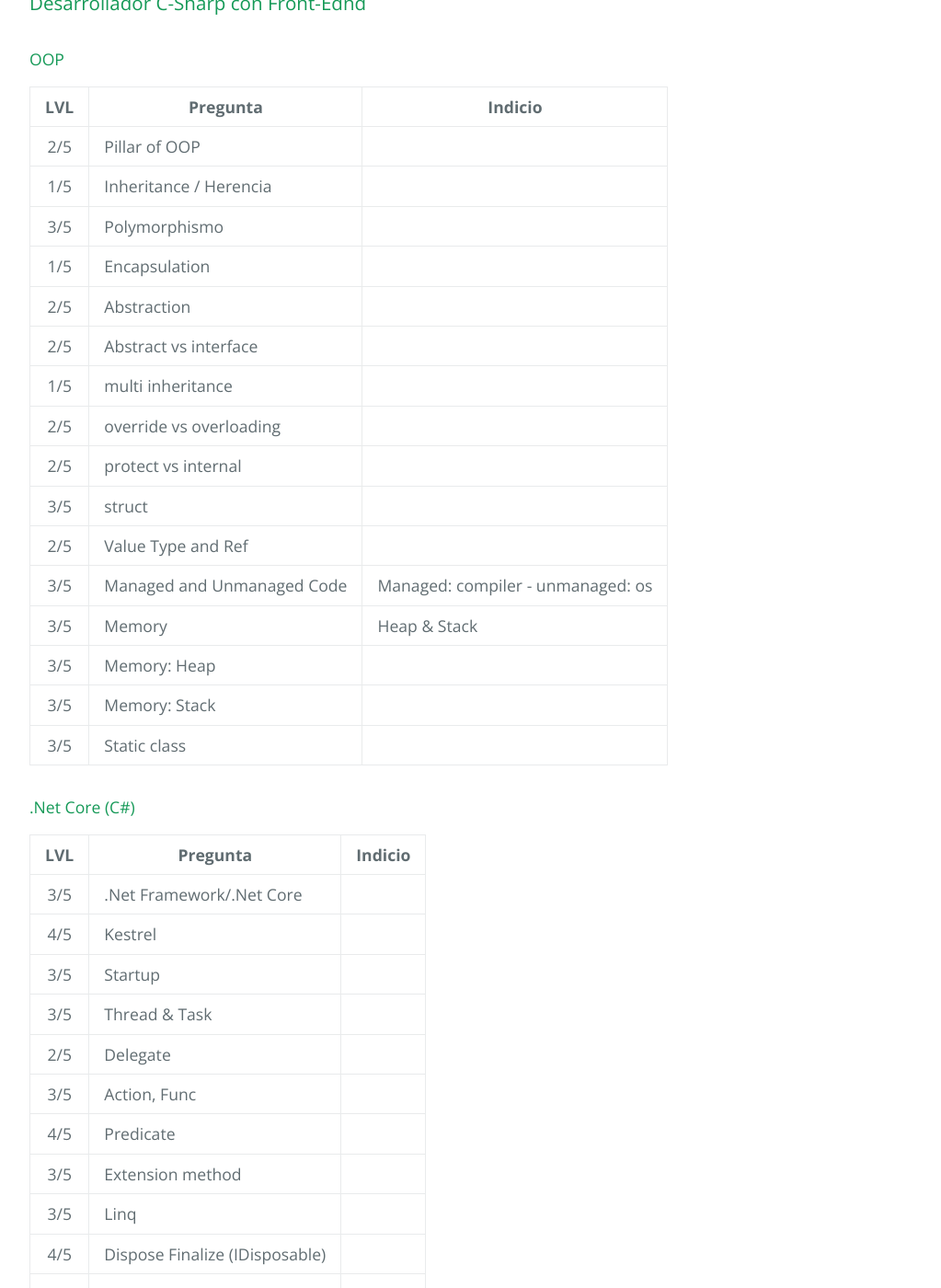
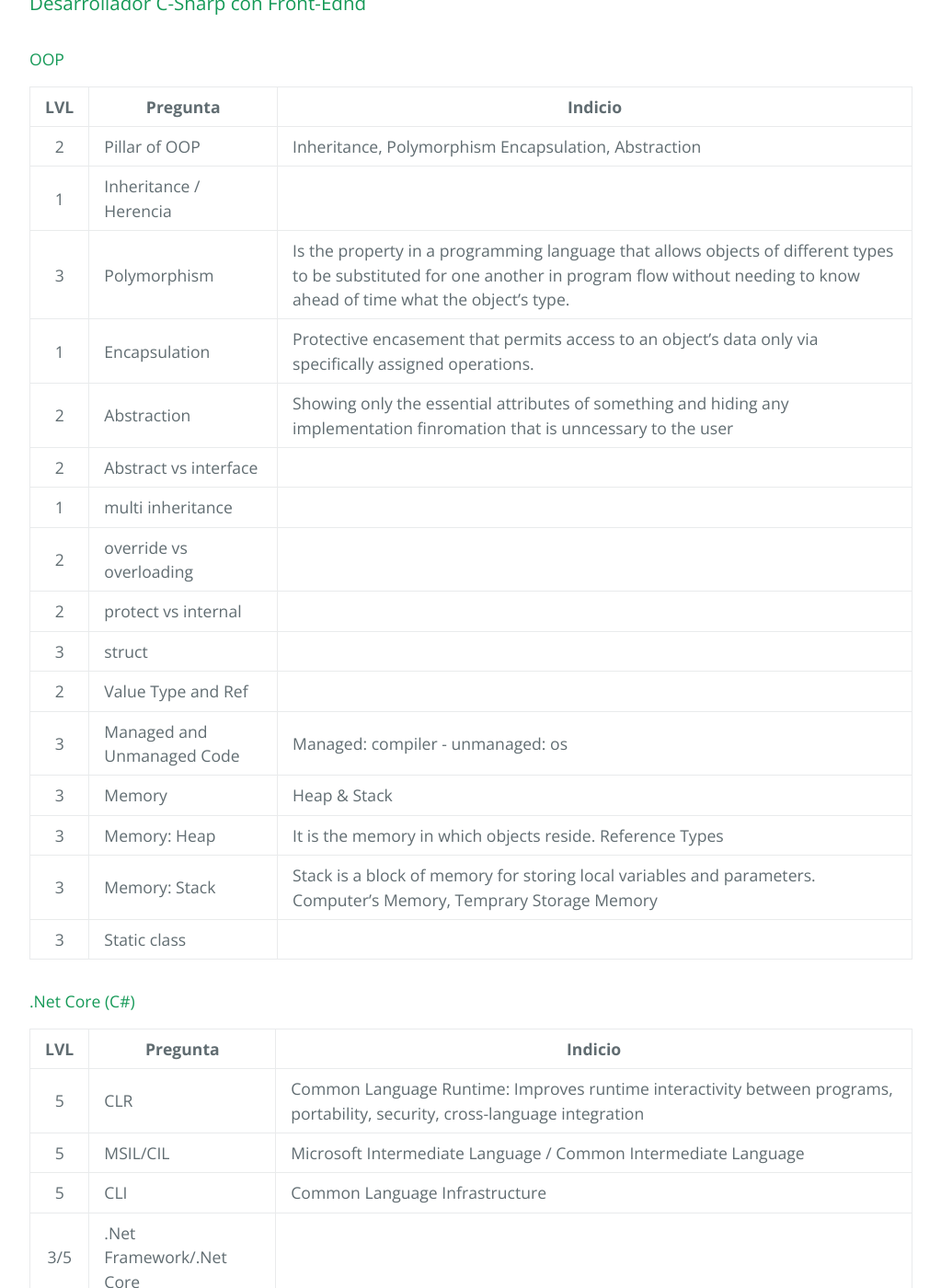
Before and after one commit to iranhoe/iranhoe.github.io, a Jekyll site: the page built from _posts/2020-10-26-interview-questions.md, in a window 1280 px wide and 1400 px high, scrolled down 1069 px. Shown: the whole window at 92% size, without its empty margins (128-1151 px from the left). Built offline with Jekyll 4.4.1, drawn with Linux system fonts in a browser that asks for light colours; comment, search, counter and statistics services are not loaded; some of the changed text lies outside the part shown.

Commit message:
adding .net details

```diff
--- a/_posts/2020-10-26-interview-questions.md
+++ b/_posts/2020-10-26-interview-questions.md
@@ -18,28 +18,30 @@ en alguna actualizacion cambiare eso a español e ingles.
 
 | LVL | Pregunta                       | Indicio                           |
 |:---:|--------------------------------|-----------------------------------|
-| 2/5 | Pillar of OOP                  |                                   |
-| 1/5 | Inheritance / Herencia         |                                   |
-| 3/5 | Polymorphismo                  |                                   |
-| 1/5 | Encapsulation                  |                                   |
-| 2/5 | Abstraction                    |                                   |
-| 2/5 | Abstract vs interface          |                                   |
-| 1/5 | multi inheritance              |                                   |
-| 2/5 | override vs overloading        |                                   |
-| 2/5 | protect vs internal            |                                   |
-| 3/5 | struct                         |                                   |
-| 2/5 | Value Type and Ref             |                                   |
-| 3/5 | Managed and Unmanaged Code     | Managed: compiler - unmanaged: os |
-| 3/5 | Memory                         | Heap & Stack                      |
-| 3/5 | Memory: Heap                   |                                   |
-| 3/5 | Memory: Stack                  |                                   |
-| 3/5 | Static class                   |                                   |
-
+|  2  | Pillar of OOP                  | Inheritance, Polymorphism Encapsulation, Abstraction |
+|  1  | Inheritance / Herencia         |                                   |
+|  3  | Polymorphism                   | Is the property in a programming language that allows objects of different types to be substituted for one another in program flow without needing to know ahead of time what the object's type. |
+|  1  | Encapsulation                  | Protective encasement that permits access to an object's data only via specifically assigned operations. |
+|  2  | Abstraction                    | Showing only the essential attributes of something and hiding any implementation finromation that is unncessary to the user |
+|  2  | Abstract vs interface          |                                   |
+|  1  | multi inheritance              |                                   |
+|  2  | override vs overloading        |                                   |
+|  2  | protect vs internal            |                                   |
+|  3  | struct                         |                                   |
+|  2  | Value Type and Ref             |                                   |
+|  3  | Managed and Unmanaged Code     | Managed: compiler - unmanaged: os |
+|  3  | Memory                         | Heap & Stack                      |
+|  3  | Memory: Heap                   | It is the memory in which objects reside. Reference Types |
+|  3  | Memory: Stack                  | Stack is a block of memory for storing local variables and parameters. Computer's Memory, Temprary Storage Memory |
+|  3  | Static class                   |                                   |
 
 #### .Net Core (C#)
 
 | LVL | Pregunta                       | Indicio |
 |:---:|--------------------------------|---------|
+|  5  | CLR                            | Common Language Runtime: Improves runtime interactivity between programs, portability, security, cross-language integration |
+|  5  | MSIL/CIL                       | Microsoft Intermediate Language / Common Intermediate Language |
+|  5  | CLI                            | Common Language Infrastructure |
 | 3/5 | .Net Framework/.Net Core       |         |
 | 4/5 | Kestrel                        |         |
 | 3/5 | Startup                        |         |
@@ -53,7 +55,8 @@ en alguna actualizacion cambiare eso a español e ingles.
 | 4/5 | GC                             |         |
 | 5/5 | Generations                    |         |
 | 3/5 | Generics                       |         |
-| 4/5 | Tuples                         |         |
+| 4/5 | Tuples                         | Provide a simple way to store a set of values. The main purpose of tuples is to safely return multiple values from a method without resorting to **out** parameters (something you cannot do with anonymous types) |
+| 4   | Unsafe code                    | Permitted to use pointer types and perform C++ style pointer operations on memory within that scope |
 
 #### ASP.NET MVC
 
```
